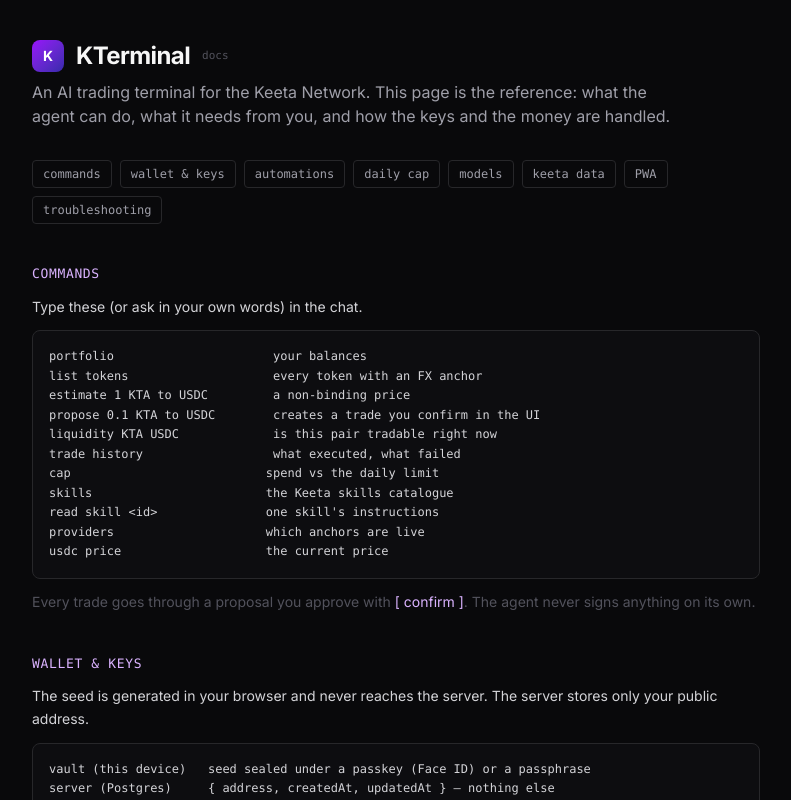
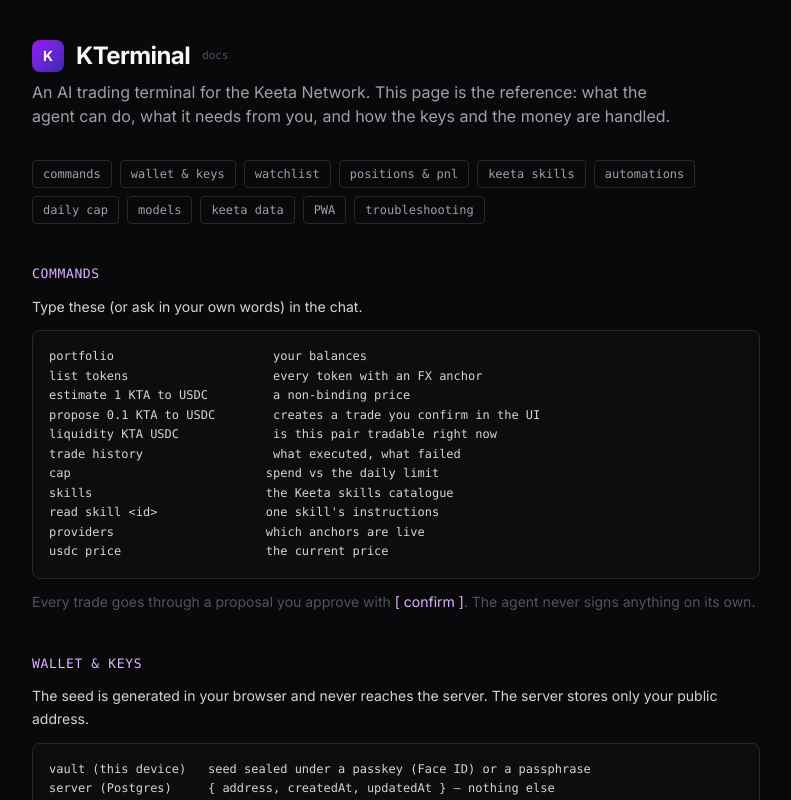
Before and after one commit to surfdao-ai/keeta-terminal, a Next.js app: page /docs in a window 1280 px wide. Shown: the whole page, without its empty margins (244-1035 px from the left). Built offline with nearby package versions, Linux system fonts and the light colour scheme.

Commit message:
Docs: the watchlist, positions and skills

```diff
--- a/src/app/docs/page.tsx
+++ b/src/app/docs/page.tsx
@@ -60,6 +60,56 @@ recovery copy         the seed you wrote down — restores a vault on a new devi
           The server needs the key for the requests that sign (balance reads, swaps), so it travels with
           those requests over TLS and is never written down.
         </p>
+      </>
+    ),
+  },
+  {
+    id: 'watchlist',
+    title: 'watchlist',
+    body: (
+      <>
+        <p>
+          Tokens you keep an eye on, with a live price and the 24-hour change. Prices come from the
+          free Keeta reads and refresh every 15 minutes (or on demand).
+        </p>
+        <pre>{`Automations -> watchlist    add a ticker or a token address
+[refresh prices]             re-read them now
+[alert] on a row              pre-fills an alert for that token`}</pre>
+        <p className="text-zinc-600">
+          A watch entry is only a price. The alert on it is a separate automation that fires when the
+          price crosses your threshold.
+        </p>
+      </>
+    ),
+  },
+  {
+    id: 'positions',
+    title: 'positions & pnl',
+    body: (
+      <>
+        <p>
+          What you hold, what it is worth, and the PnL against what you paid. Cost basis is tracked
+          from your own trade history with a weighted average per token.
+        </p>
+        <pre>{`Wallet -> positions      value · cost basis · unrealised · realised
+                           tokens funded from another wallet have no cost basis here`}</pre>
+      </>
+    ),
+  },
+  {
+    id: 'skills',
+    title: 'keeta skills',
+    body: (
+      <>
+        <p>
+          The Skills view lists all 31 Keeta skills — short instruction sheets for every read the
+          network exposes. Read one inline, or ask the agent for it.
+        </p>
+        <pre>{`read-status      the ledger, settlement tail, price sources
+read-prices      the KTA price on Base vs Keeta's own anchor
+read-joins       Desk / Network / Convert Check
+read-anchors     anchor movement
+read-permissions who may act on an account`}</pre>
       </>
     ),
   },
```
Also changed, not shown: 1 other file (tests, documents, lock files or other folders).
